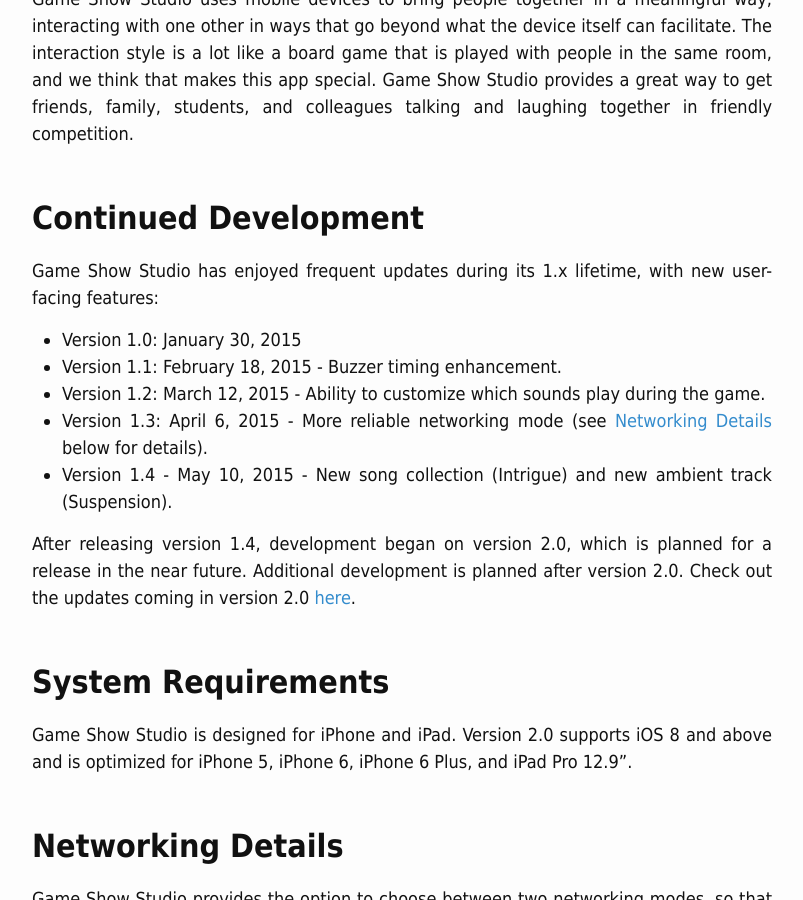
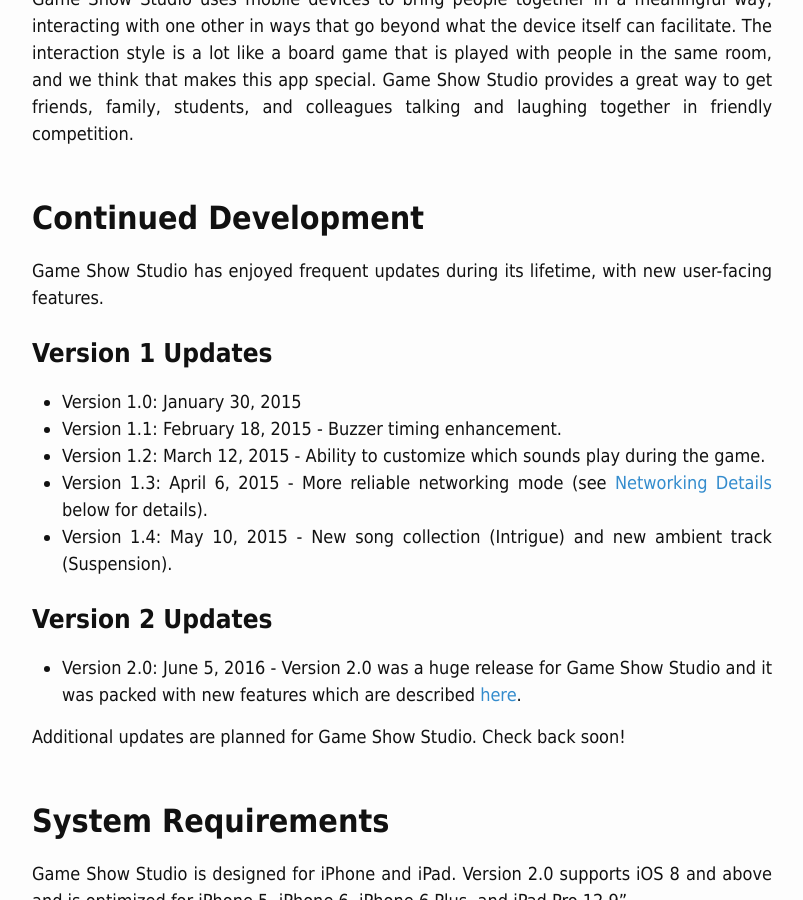
Before and after one commit to gameshowstudio/gameshowstudio.github.io, a Jekyll site: the page built from press/index.md, in a window 1280 px wide and 900 px high, scrolled down 5072 px. Shown: the whole window, without its empty margins (238-1041 px from the left). Built offline with Jekyll 4.4.1, drawn with Linux system fonts in a browser that asks for light colours.

Commit message:
Update "Continued Development" on press page for 2.0 release.

```diff
--- a/press/index.md
+++ b/press/index.md
@@ -96,15 +96,19 @@
 
 ## Continued Development
 
-Game Show Studio has enjoyed frequent updates during its 1.x lifetime, with new user-facing features:
+Game Show Studio has enjoyed frequent updates during its lifetime, with new user-facing features.
 
+### Version 1 Updates
 * Version 1.0: January 30, 2015
 * Version 1.1: February 18, 2015 - Buzzer timing enhancement.
 * Version 1.2: March 12, 2015 - Ability to customize which sounds play during the game.
 * Version 1.3: April 6, 2015 - More reliable networking mode (see [Networking Details](#networking-details) below for details).
-* Version 1.4 - May 10, 2015 - New song collection (Intrigue) and new ambient track (Suspension).
+* Version 1.4: May 10, 2015 - New song collection (Intrigue) and new ambient track (Suspension).
 
-After releasing version 1.4, development began on version 2.0, which is planned for a release in the near future. Additional development is planned after version 2.0. Check out the updates coming in version 2.0 [here](/updates).
+### Version 2 Updates
+* Version 2.0: June 5, 2016 - Version 2.0 was a huge release for Game Show Studio and it was packed with new features which are described [here](/updates/2-0).
+
+Additional updates are planned for Game Show Studio. Check back soon!
 
 ## System Requirements
 
```
